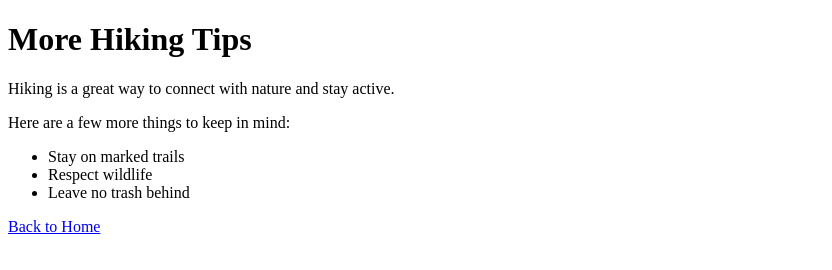
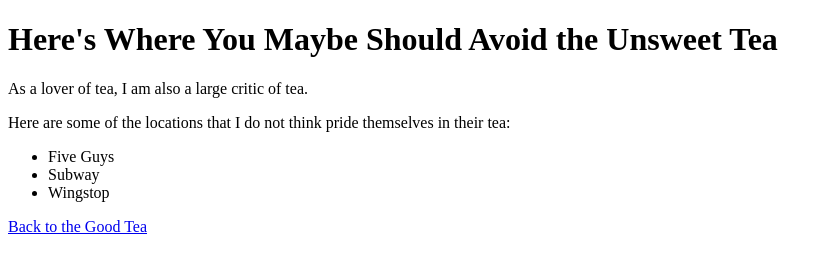
Before and after one commit to corrydautrich/tea_repo, a plain HTML site: page page2.html in a window 1280 px wide. Shown: the whole page, without its empty margins (0-832 px from the left). Drawn offline with Linux system fonts and the light colour scheme.

Commit message:
worked on page2.html

```diff
--- a/page2.html
+++ b/page2.html
@@ -1,21 +1,21 @@
 <!DOCTYPE html>
 <html>
 <head>
-  <title>More About Hiking</title>
+  <title>Here's Where You Maybe Should Avoid the Unsweet Tea</title>
 </head>
 <body>
-  <h1>More Hiking Tips</h1>
+  <h1>Here's Where You Maybe Should Avoid the Unsweet Tea</h1>
 
-  <p>Hiking is a great way to connect with nature and stay active.</p>
-  <p>Here are a few more things to keep in mind:</p>
+  <p>As a lover of tea, I am also a large critic of tea.</p>
+  <p>Here are some of the locations that I do not think pride themselves in their tea:</p>
 
   <ul>
-    <li>Stay on marked trails</li>
-    <li>Respect wildlife</li>
-    <li>Leave no trash behind</li>
+    <li>Five Guys</li>
+    <li>Subway</li>
+    <li>Wingstop</li>
   </ul>
 
   <!-- Internal link back to home -->
-  <p><a href="index.html">Back to Home</a></p>
+  <p><a href="index.html">Back to the Good Tea</a></p>
 </body>
 </html>
```
Also changed, not shown: index.html (+1 -1 lines).
